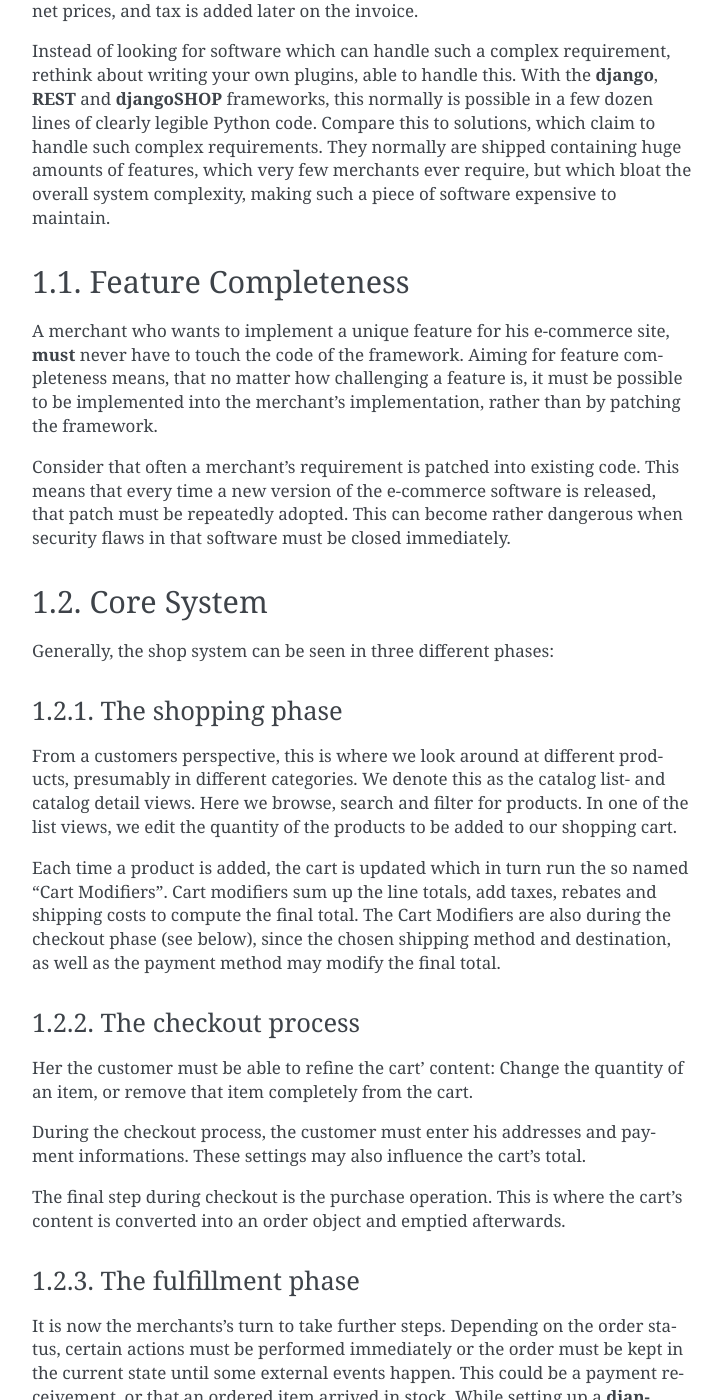
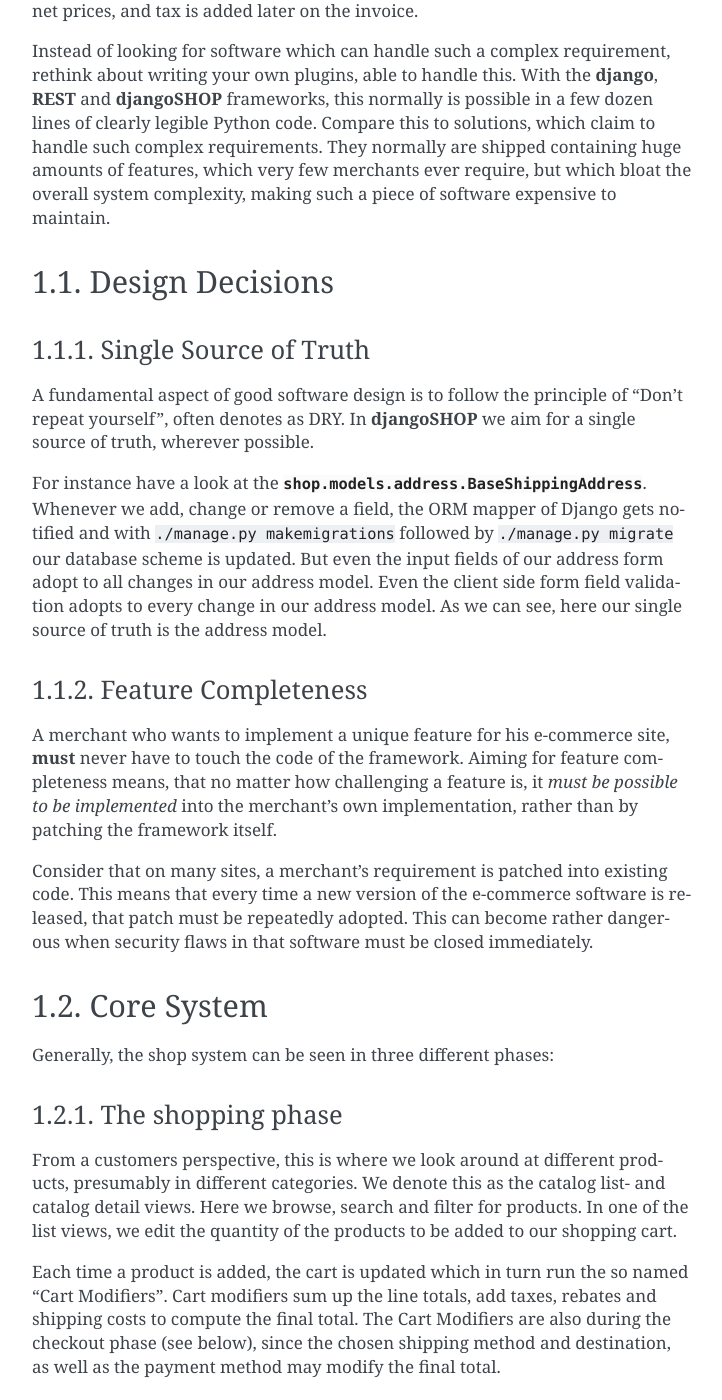
Before and after one commit to joker-softdev/django_shop, a Sphinx documentation site: the page built from docs/architecture.rst, in a window 1280 px wide and 1400 px high, scrolled down 560 px. Shown: the whole window, without its empty margins (388-1110 px from the left). Built offline with Sphinx 7.4.7, drawn with Linux system fonts in a browser that asks for light colours; some of the changed text lies outside the part shown.

Commit message:
more docs

```diff
--- a/docs/architecture.rst
+++ b/docs/architecture.rst
@@ -31,17 +31,35 @@
 complexity, making such a piece of software expensive to maintain.
 
 
+Design Decisions
+================
+
+Single Source of Truth
+----------------------
+
+A fundamental aspect of good software design is to follow the principle of "Don't repeat yourself",
+often denotes as DRY. In **djangoSHOP** we aim for a single source of truth, wherever possible.
+
+For instance have a look at the :class:`shop.models.address.BaseShippingAddress`. Whenever we
+add, change or remove a field, the ORM mapper of Django gets notified and with
+``./manage.py makemigrations`` followed by ``./manage.py migrate`` our database scheme is updated.
+But even the input fields of our address form adopt to all changes in our address model. Even the
+client side form field validation adopts to every change in our address model. As we can see, here
+our single source of truth is the address model.
+
+
 Feature Completeness
-====================
+--------------------
 
 A merchant who wants to implement a unique feature for his e-commerce site, **must** never have to
 touch the code of the framework. Aiming for feature completeness means, that no matter how
-challenging a feature is, it must be possible to be implemented into the merchant's implementation,
-rather than by patching the framework.
+challenging a feature is, it *must be possible to be implemented* into the merchant's own
+implementation, rather than by patching the framework itself.
 
-Consider that often a merchant's requirement is patched into existing code. This means that every
-time a new version of the e-commerce software is released, that patch must be repeatedly adopted.
-This can become rather dangerous when security flaws in that software must be closed immediately.
+Consider that on many sites, a merchant's requirement is patched into existing code. This means
+that every time a new version of the e-commerce software is released, that patch must be repeatedly
+adopted. This can become rather dangerous when security flaws in that software must be closed
+immediately.
 
 
 Core System
--- a/docs/signals.rst
+++ b/docs/signals.rst
@@ -1,3 +1,5 @@
+Obsolete documentation
+
 =======
 Signals
 =======
```
